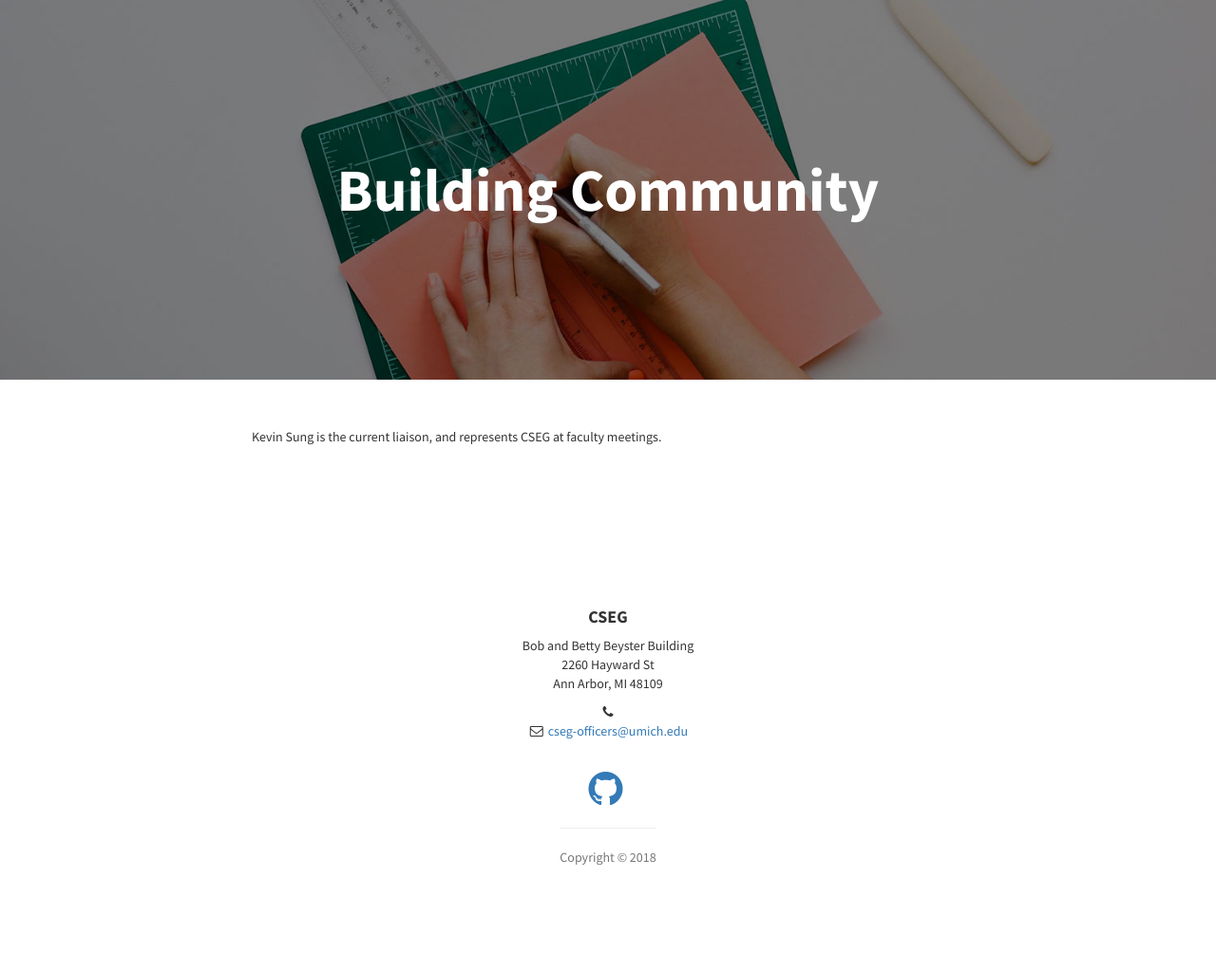
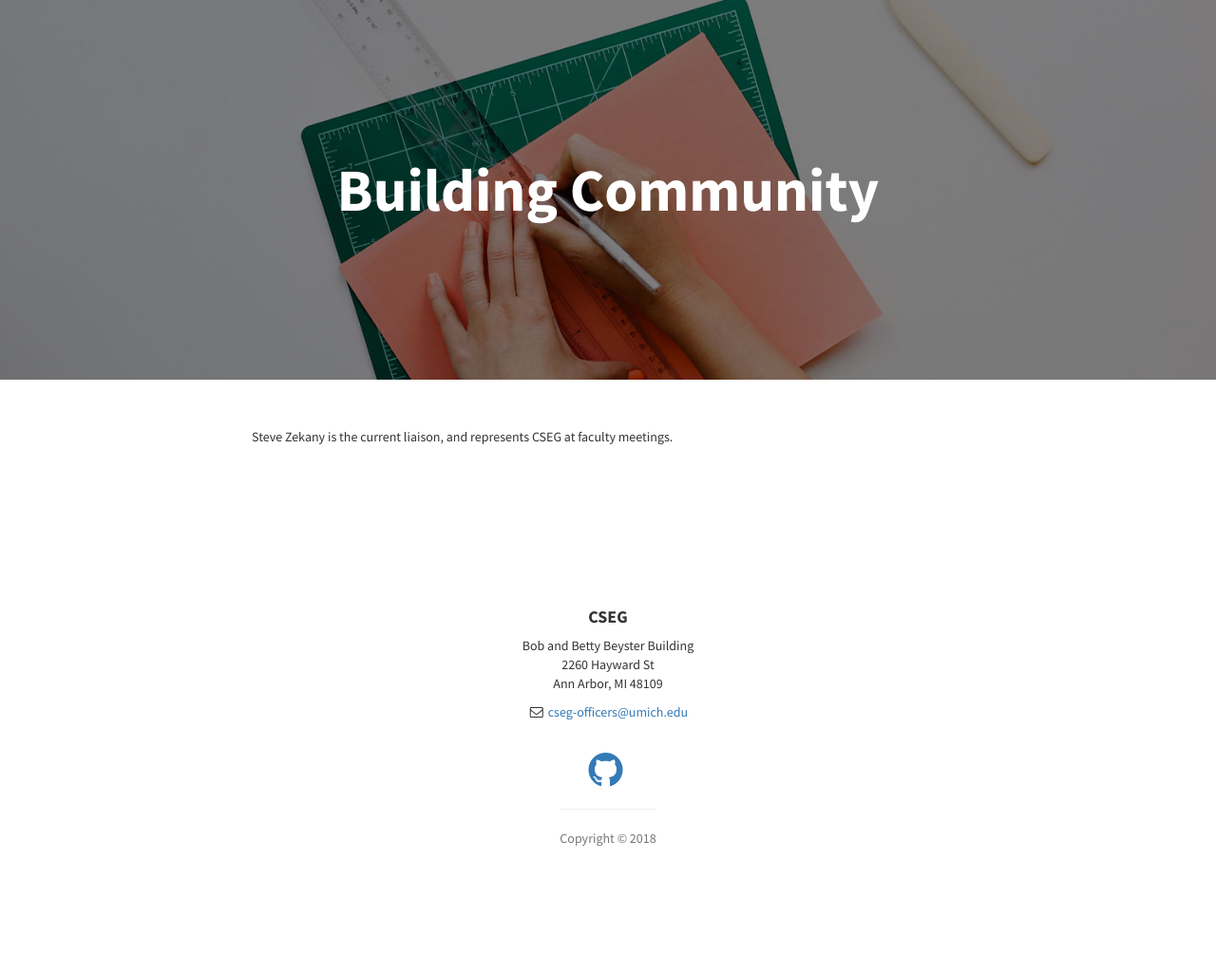
Before and after one commit to cseg-michigan/cseg-michigan.github.io, a Jekyll site: the page built from liaison.md, in a window 1280 px wide. Shown: the whole page at 95% size. Built offline with Jekyll 4.4.1, drawn with Linux system fonts in a browser that asks for light colours.

Commit message:
Updated liasion name and removed telephone

```diff
--- a/_includes/footer.html
+++ b/_includes/footer.html
@@ -10,7 +10,7 @@
           {% endfor %}
         </p>
         <ul class="list-unstyled">
-          <li><i class="fa fa-phone fa-fw"></i> {{ site.telephone }}</li>
+          <!-- <li><i class="fa fa-phone fa-fw"></i> {{ site.telephone }}</li> -->
           <li><i class="fa fa-envelope-o fa-fw"></i>  <a href="mailto:{{ site.email }}">{{ site.email }}</a>
           </li>
         </ul>
--- a/liaison.md
+++ b/liaison.md
@@ -3,5 +3,5 @@ layout: page
 section: liaison
 ---
 
-Kevin Sung is the current liaison, and represents CSEG at faculty
+Steve Zekany is the current liaison, and represents CSEG at faculty
 meetings.
```
